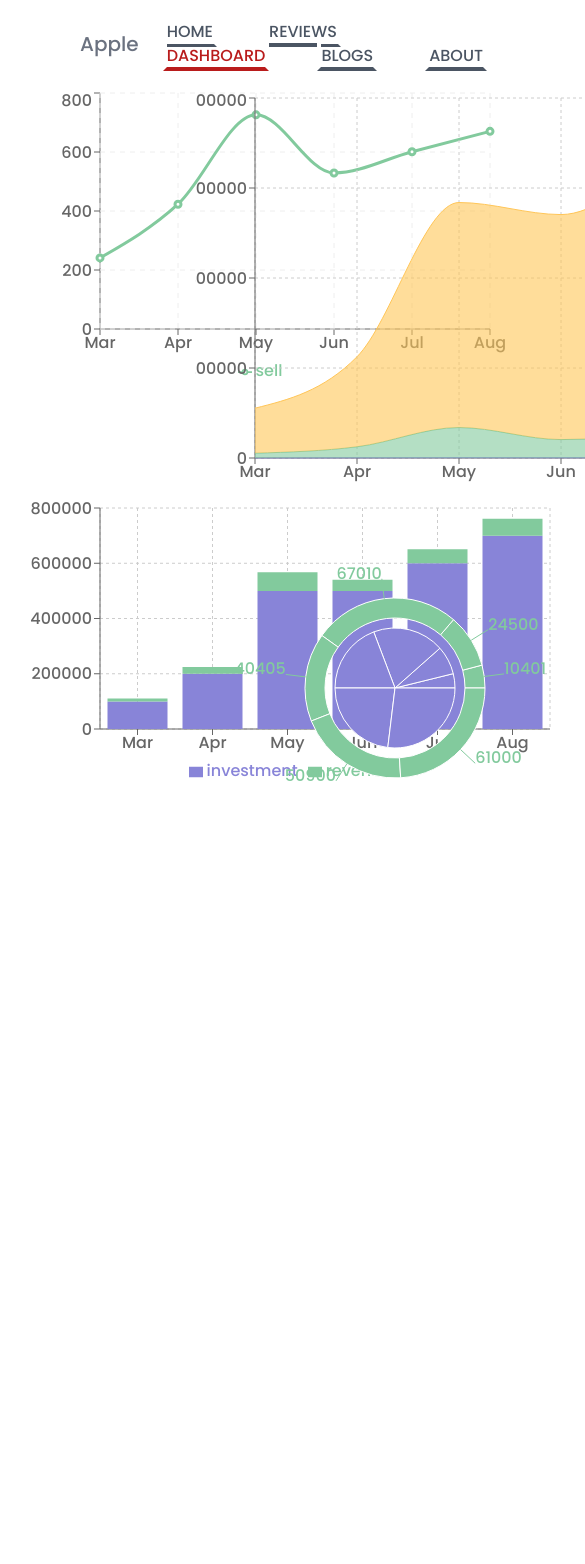
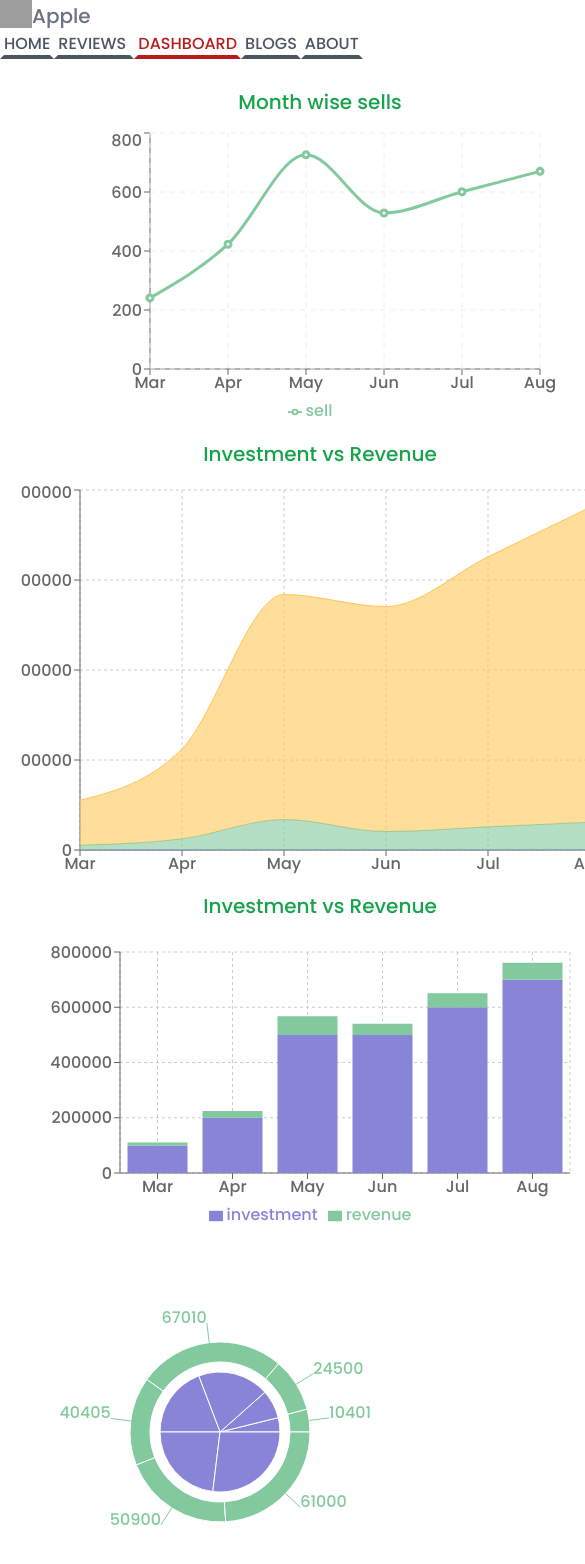
Before and after one commit to rad0wan/The-Apple-product, a React (Create React App) app: page /DashBoard in a window 390 px wide. Shown: the top 1564 px of the page, 585 px wide, since content can reach past the window. Before the commit the page ends 908 px from the top, so only its background shows below. Built offline with nearby package versions, Linux system fonts and the light colour scheme; grey boxes are pictures that could not be loaded.

Commit message:
responsive

```diff
--- a/src/components/Blogs/Blogs.js
+++ b/src/components/Blogs/Blogs.js
@@ -2,7 +2,7 @@ import React from 'react';
 
 const Blogs = () => {
     return (
-        <div className='my-20 mx-40'>
+        <div className='lg:my-20 lg:mx-40 mx-5 my-8'>
             <div>
                 <h1 className='text-3xl '>What is Context API?</h1>
                 <p className='my-5 text-gray-500'>একটি সাধারণ React  অ্যাপ্লিকেশনে, props মাধ্যমে ডেটা টপ-ডাউন (parent to child কাছে) পাস করা হয়, কিন্তু এই ধরনের ব্যবহার নির্দিষ্ট ধরণের  props  জন্য কষ্টকর হতে পারে (যেমন locale preference, UI থিম) যা একটি application মধ্যে অনেক  components জন্য প্রয়োজন। Context গাছের প্রতিটি স্তরের মধ্য দিয়ে স্পষ্টভাবে একটি prop পাস না করে components  মধ্যে এই জাতীয় মানগুলি ভাগ করার একটি উপায় সরবরাহ করে।</p>
--- a/src/components/DasBoard/DasBoard.js
+++ b/src/components/DasBoard/DasBoard.js
@@ -5,7 +5,10 @@ import useData from '../hooks/useData/useData';
 const DasBoard = () => {
     const [data, setData] = useData();
     return (
-        <div className='grid grid-cols-2  m-5'>
+        <div className='grid lg:grid-cols-2  m-5'>
+
+            <div>
+                <h1 className='text-center text-green-600 text-xl my-3'>Month wise sells</h1>
                 <LineChart className='mx-auto' width={500} height={300} data={data} margin={{
                     top: 5,
                     right: 30,
@@ -20,9 +23,11 @@ const DasBoard = () => {
                     <Line type="monotone" dataKey="sell" stroke="#82ca9d" strokeWidth={3} activeDot={{ r: 8 }} />
 
                 </LineChart>
-
+            </div>
+            <div>
+                <h1 className='text-center text-green-600 text-xl my-3'>Investment vs Revenue</h1>
                 {/* <ResponsiveContainer width="100%" height="100%"> */}
-            <AreaChart
+                <AreaChart className='mx-auto'
                     width={600}
                     height={400}
                     data={data}
@@ -42,8 +47,9 @@ const DasBoard = () => {
                     <Area type="monotone" dataKey="investment" stackId="1" stroke="#ffc658" fill="#ffc658" />
                 </AreaChart>
                 {/* </ResponsiveContainer> */}
-
-
+            </div>
+            <div>
+                <h1 className='text-center text-green-600 text-xl my-3'>Investment vs Revenue</h1>
                 {/* <ResponsiveContainer width="100%" height="100%"> */}
                 <BarChart className='mx-auto'
                     width={560}
@@ -65,14 +71,18 @@ const DasBoard = () => {
                     <Bar dataKey="revenue" stackId="a" fill="#82ca9d" />
                 </BarChart>
                 {/* </ResponsiveContainer> */}
+            </div>
+            <div>
+
                 {/* <ResponsiveContainer width="100%" height="100%"> */}
-            <PieChart width={400} height={400} >
+                <PieChart width={400} height={400} className='' >
                     <Tooltip />
                     <Pie data={data} dataKey="investment" cx="50%" cy="50%" outerRadius={60} fill="#8884d8" />
                     <Pie data={data} dataKey="revenue" cx="50%" cy="50%" innerRadius={70} outerRadius={90} fill="#82ca9d" label />
                 </PieChart>
                 {/* </ResponsiveContainer> */}
             </div>
+        </div>
     );
 };
 
--- a/src/components/Header/Header.js
+++ b/src/components/Header/Header.js
@@ -3,18 +3,18 @@ import { Link, NavLink } from 'react-router-dom';
 
 const Header = () => {
     return (
-        <nav className='flex justify-between mx-20 my-5'>
+        <nav className=' block  lg:flex lg:justify-between lg:mx-20 lg:my-5'>
             <div className='flex items-center'>
                 <Link to={'/'}><img className='h-8 w-8' src={'https://cdn.icon-icons.com/icons2/2157/PNG/512/apple_logo_icon_132879.png'} alt="" /> </Link>
                 <Link to={'/'}><h1 className='text-gray-500 text-xl'>Apple</h1></Link>
 
             </div>
-            <nav>
-                <NavLink to={'/home'} className={({ isActive }) => isActive ? 'mx-6 text-red-700  border-4 border-white border-b-red-700' : ' text-gray-600 mx-6 border-4 border-white border-b-gray-600 hover:text-red-500'}>HOME</NavLink>
-                <NavLink to={'/reviews'} className={({ isActive }) => isActive ? 'mx-6 text-red-700  border-4 border-white border-b-red-700' : ' text-gray-600 mx-6 border-4 border-white border-b-gray-600 hover:text-red-500'}>REVIEWS </NavLink>
-                <NavLink to={'/DashBoard'} className={({ isActive }) => isActive ? 'mx-6 text-red-700  border-4 border-white border-b-red-700' : ' text-gray-600 mx-6 border-4 border-white border-b-gray-600 hover:text-red-500'}>DASHBOARD</NavLink>
-                <NavLink to={'/blogs'} className={({ isActive }) => isActive ? 'mx-6 text-red-700  border-4 border-white border-b-red-700' : ' text-gray-600 mx-6 border-4 border-white border-b-gray-600 hover:text-red-500'}>BLOGS</NavLink>
-                <NavLink to={'/about'} className={({ isActive }) => isActive ? 'mx-6 text-red-700  border-4 border-white border-b-red-700' : ' text-gray-600 mx-6 border-4 border-white border-b-gray-600 hover:text-red-500'}>ABOUT</NavLink>
+            <nav className=''>
+                <NavLink to={'/home'} className={({ isActive }) => isActive ? 'lg:lg:mx-6 text-red-700  border-4 border-white border-b-red-700' : ' text-gray-600 lg:lg:mx-6 border-4 border-white border-b-gray-600 hover:text-red-500'}>HOME</NavLink>
+                <NavLink to={'/reviews'} className={({ isActive }) => isActive ? 'lg:mx-6 text-red-700  border-4 border-white border-b-red-700' : ' text-gray-600 lg:mx-6 border-4 border-white border-b-gray-600 hover:text-red-500'}>REVIEWS </NavLink>
+                <NavLink to={'/DashBoard'} className={({ isActive }) => isActive ? 'lg:mx-6 text-red-700  border-4 border-white border-b-red-700' : ' text-gray-600 lg:mx-6 border-4 border-white border-b-gray-600 hover:text-red-500'}>DASHBOARD</NavLink>
+                <NavLink to={'/blogs'} className={({ isActive }) => isActive ? 'lg:mx-6 text-red-700  border-4 border-white border-b-red-700' : ' text-gray-600 lg:mx-6 border-4 border-white border-b-gray-600 hover:text-red-500'}>BLOGS</NavLink>
+                <NavLink to={'/about'} className={({ isActive }) => isActive ? 'lg:mx-6 text-red-700  border-4 border-white border-b-red-700' : ' text-gray-600 lg:mx-6 border-4 border-white border-b-gray-600 hover:text-red-500'}>ABOUT</NavLink>
             </nav>
         </nav>
     );
--- a/src/components/Home/Home.js
+++ b/src/components/Home/Home.js
@@ -12,21 +12,21 @@ const Home = () => {
 
     return (
         <div>
-            <div className='flex justify-center items-center'>
-                <div className=''>
-                    <h1 className='text-6xl my-4'>Love The Power</h1>
-                    <h2 className='text-6xl my-4'>Love The Price</h2>
-                    <p className='text-lg w-[576px] my-4 text-gray-400'>The most powerful MacBook Pro ever is here. With the blazing-fast M1 Pro or M1 Max chip — the first Apple silicon designed for pros — you get groundbreaking performance and amazing battery life. </p>
-                    <button className='bg-green-500 py-2 px-3 rounded-md text-white hover:bg-green-700 flex items-center'>Live Demo <EyeIcon className='w-6 h-6 ml-1'></EyeIcon></button>
+            <div className='flex flex-col-reverse lg:flex lg:flex-row lg:justify-center lg:items-center '>
+                <div className='lg:mx-0 mx-10 lg:mb-0 mb-8'>
+                    <h1 className='text-4xl lg:text-6xl my-4'>Love The Power</h1>
+                    <h2 className='text-4xl lg:text-6xl my-4'>Love The Price</h2>
+                    <p className='text-base lg:text-xl lg:w-[576px] my-4 text-gray-400'>The most powerful MacBook Pro ever is here. With the blazing-fast M1 Pro or M1 Max chip — the first Apple silicon designed for pros — you get groundbreaking performance and amazing battery life. </p>
+                    <button className='bg-green-500 py-2 px-3 rounded-md text-white hover:bg-green-700 flex items-center lg:mx-0 mx-auto'>Live Demo <EyeIcon className='w-6 h-6 ml-1'></EyeIcon></button>
                 </div>
                 <div>
-                    <img className='w-[1210px] h-[740px]' src="https://www.apple.com/v/macbook-pro-14-and-16/b/images/overview/hero/hero_intro_endframe__e6khcva4hkeq_large.jpg" alt="" />
+                    <img className='lg:w-[1210px] lg:h-[740px] h-[400px]' src="https://www.apple.com/v/macbook-pro-14-and-16/b/images/overview/hero/hero_intro_endframe__e6khcva4hkeq_large.jpg" alt="" />
                 </div>
             </div>
 
             <div className=''>
-                <h1 className='text-center text-4xl text-teal-500'>Customer Review</h1>
-                <div className='grid grid-cols-3 gap-5 my-10 mx-10'>
+                <h1 className='text-center text-3xl lg:text-4xl text-teal-500 '>Customer Review</h1>
+                <div className='grid lg:grid-cols-3 gap-5 my-10 mx-10'>
                     {
                         comments.slice(0, 3).map(comment =>
                             <Comment key={comment.id}
--- a/src/components/Reviews/Reviews.js
+++ b/src/components/Reviews/Reviews.js
@@ -9,7 +9,7 @@ const Reviews = () => {
     return (
         <div>
             <h1 className='text-center text-4xl text-teal-500 my-10' >Our Customer Reviews</h1>
-            <div className='grid grid-cols-3 gap-5 my-10 mx-10'>
+            <div className='grid lg:grid-cols-3 gap-5 my-10 mx-10'>
                 {
                     comments.map(comment =>
                         <Comment
```
Lines whose indentation alone changed are shown as unchanged.
